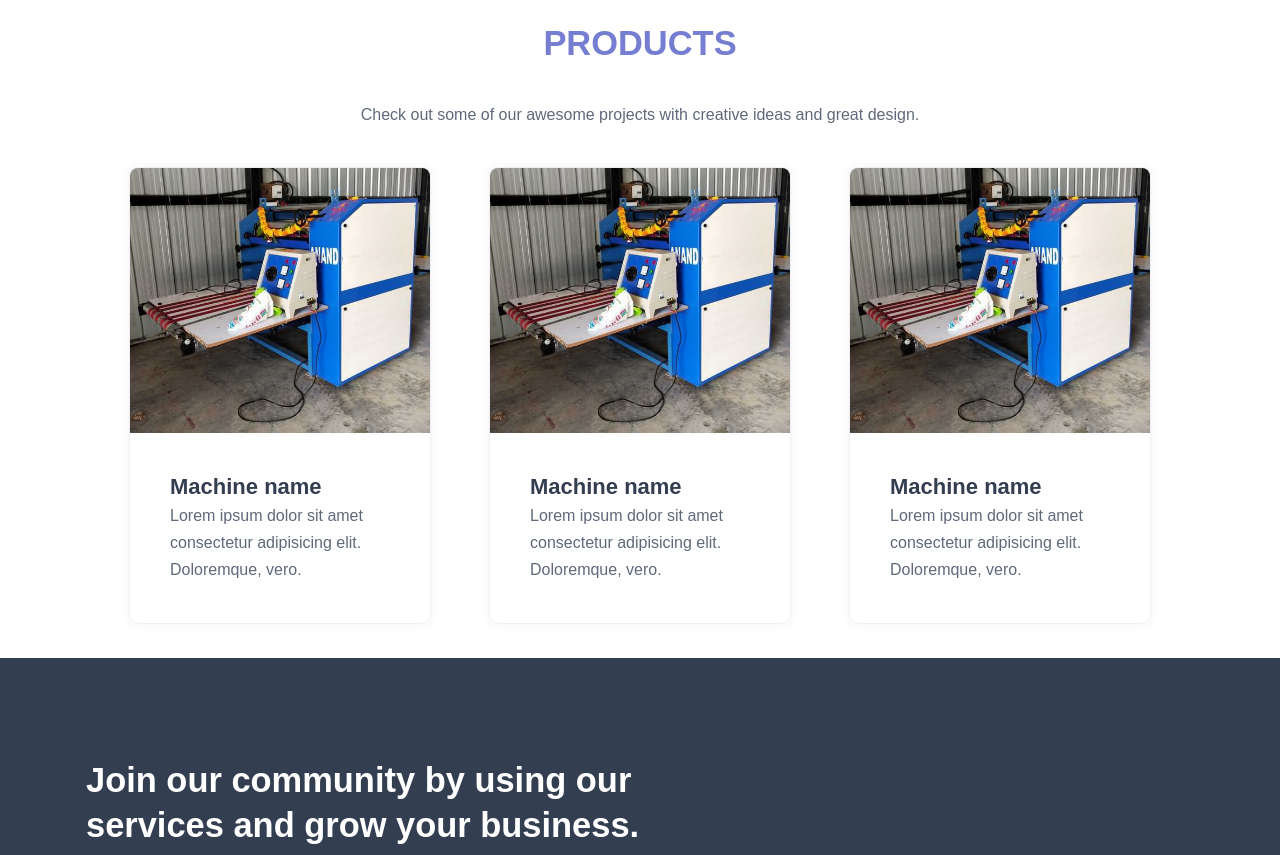
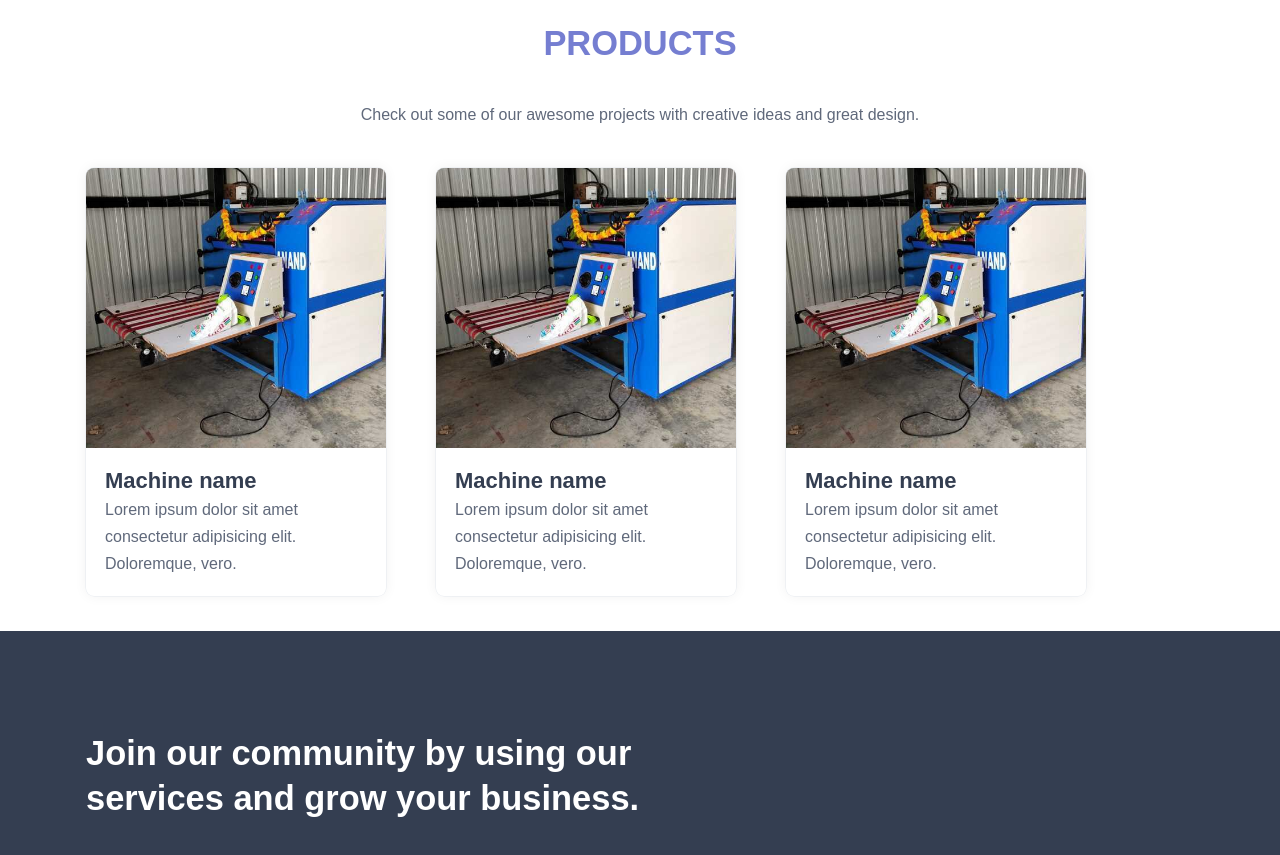
Before and after one commit to nandish2484/Industrial-website, a plain HTML site: page index.html in a window 1280 px wide. Shown: the part 1340-2195 px from the top of the page. Drawn offline with Linux system fonts and the light colour scheme.

Commit message:
Update style.css

```diff
--- a/style.css
+++ b/style.css
@@ -616,7 +616,7 @@ h5{
   }
 
 
-  .project-card .card-content { padding: 40px; }
+  .project-card .card-content { padding: 19px; }
 
 }
 
@@ -638,6 +638,7 @@ h5{
 
 
 
+
   .container { max-width: 720px; }
 
   .grid-list{
@@ -646,7 +647,7 @@ h5{
   }
 
   .service-card{
-    width: 275px;
+    width: 230px;
   }
 
 
@@ -662,17 +663,17 @@ h5{
     margin-left: 75px;
   }
   .project-card{
-    width: 300px;
+    width: 200px;
+
 
     img{
-    height: 265px;
+    height: 180px;
     }
   }
   .grid-listop{
     display: flex;
     flex-direction: row;
-    justify-content: center;
-    gap: 60px;
+    gap: 50px;
   }
 
   .header.active .btn {
@@ -712,9 +713,7 @@ h5{
   }
 
   .feature-banner { order: 1; }
-  .hero-container{
-    width: 55vmin;
-  }
+
 
 }
 
@@ -829,6 +828,21 @@ h5{
   }
 
 
+  .project-card{
+    width: 300px;
+
+
+    img{
+    height: 280px;
+    }
+  }
+  .grid-listop{
+    display: flex;
+    flex-direction: row;
+    gap: 10 0px;
+  }
+
+
 
 
   .hero-text { padding-inline-end: 100px; }
```
